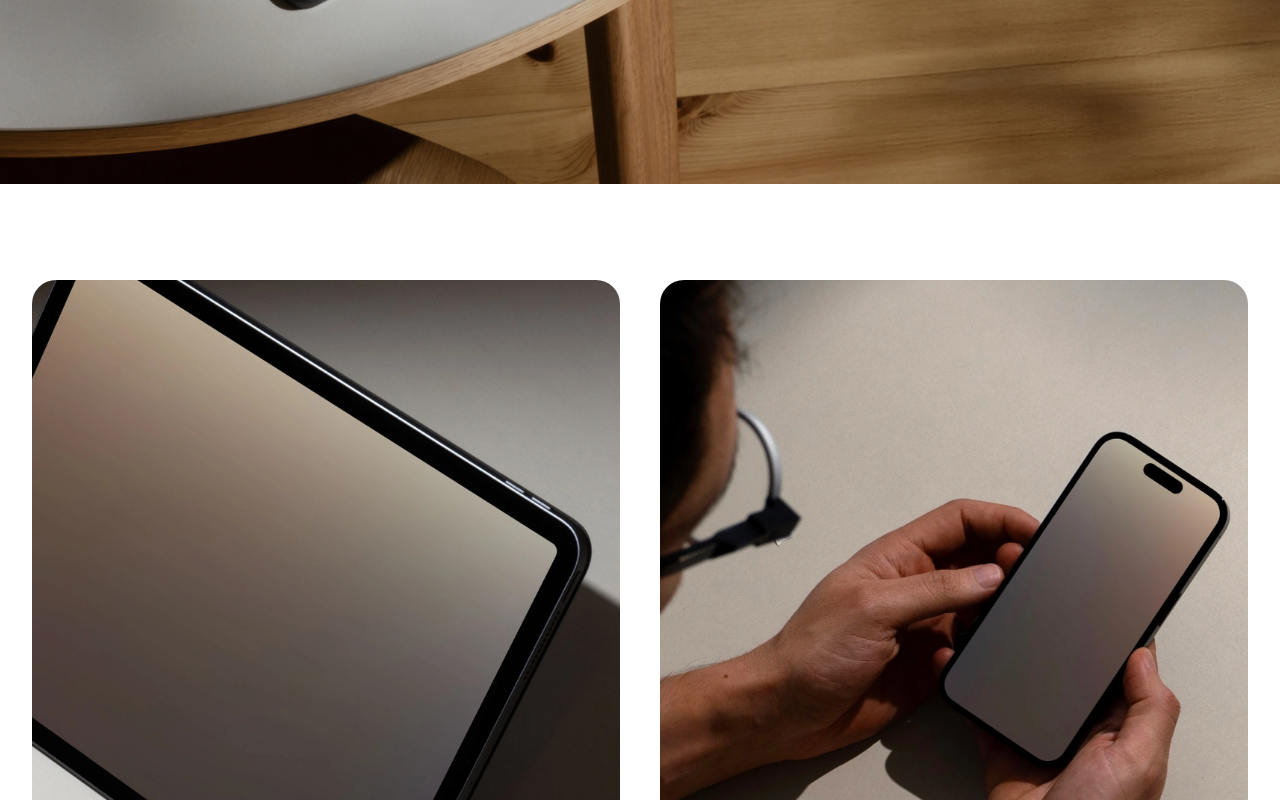
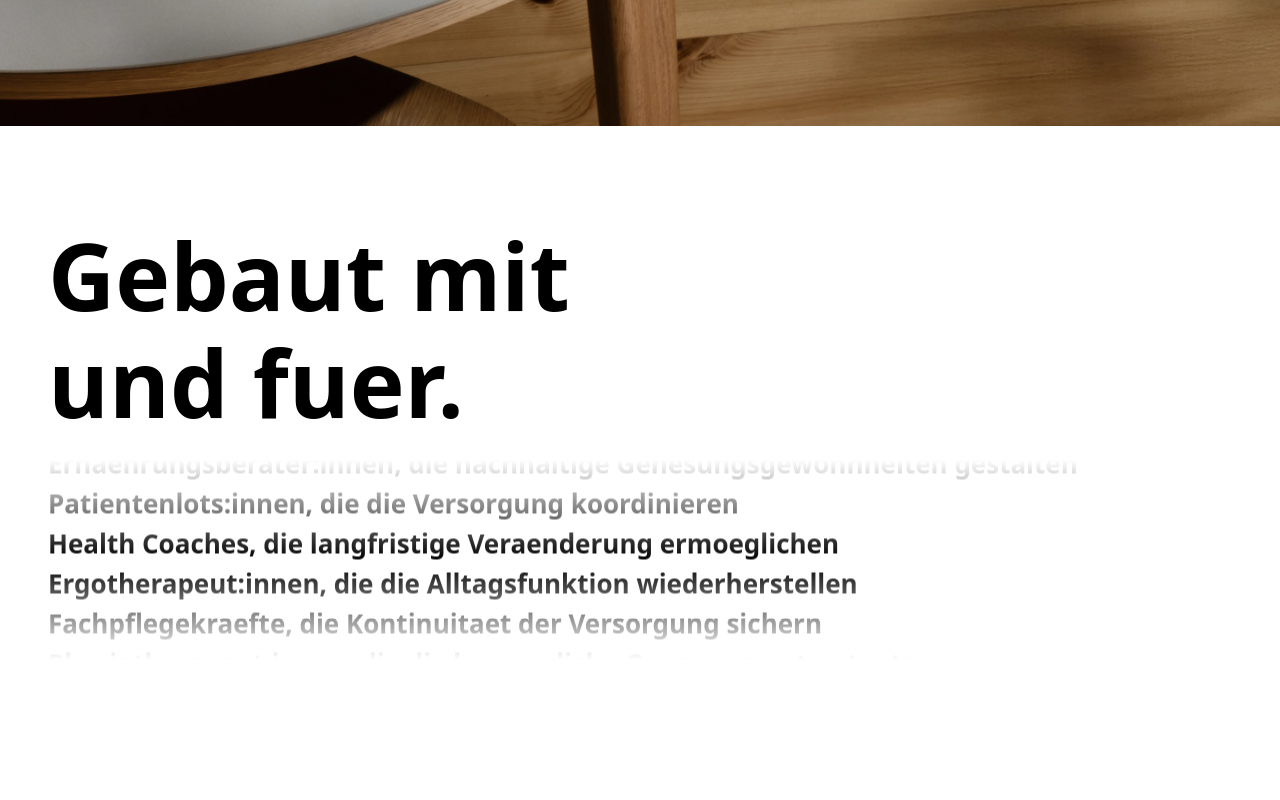
Before and after one commit to Ruby-Care/Website, a Next.js app: page /de/home in a window 1280 px wide. Shown: the part 1260-2060 px from the top of the page. Built offline with nearby package versions, Linux system fonts and the light colour scheme; no server answers; a web font is replaced by a local one.

Commit message:
added spinning section

```diff
--- /dev/null
+++ b/app/[locale]/home/components/BuiltWithAndFor/BuiltWithAndFor.module.css
@@ -0,0 +1,83 @@
+.section {
+  padding: var(--space-96) 0;
+  margin: 0 var(--space-32);
+
+  @media (max-width: 1140px) {
+    padding: var(--space-64) 0 var(--space-16);
+    margin: 0 var(--space-16);
+  }
+
+  .inner {
+    display: grid;
+    grid-template-columns: minmax(0, 1fr) minmax(0, 1fr);
+    gap: var(--space-48);
+    align-items: center;
+
+    @media (max-width: 1280px) {
+      grid-template-columns: 1fr;
+      padding: 0 var(--space-16);
+      gap: var(--space-24);
+    }
+  }
+
+  .column {
+    display: flex;
+    flex-direction: column;
+    gap: var(--space-16);
+  }
+
+  .title {
+    margin: 0;
+    color: var(--color-text);
+    text-wrap: balance;
+
+    @media (max-width: 1140px) {
+      br{
+        display: none;
+      }
+    }
+  }
+
+  .listFrame {
+    --item-height: 2.5rem;
+    height: calc(var(--item-height) * 5);
+    overflow: hidden;
+    position: relative;
+
+    @media (max-width: 960px) {
+      /* height: calc(var(--item-height) * 3); */
+      font-size: var(--space-16) !important;
+    }
+
+    .overlay{
+      height: auto;
+      top: 0;
+      left: 0;
+      right: 0;
+      bottom: 0;
+      position: absolute;
+      z-index: 10;
+      width: auto;
+      background:
+        linear-gradient(180deg,  rgba(255, 255, 255, 1) 0%, rgba(255, 255, 255, 0) 50%, #FFFFFF 100%);    }
+  }
+
+  .list {
+    display: flex;
+    flex-direction: column;
+    will-change: transform;
+  }
+
+  .item {
+    height: var(--item-height);
+    display: flex;
+    align-items: center;
+
+    @media (max-width: 960px) {
+      height: calc(var(--item-height) * 0.65);
+      font-size: var(--type-subtitle-size)
+
+    }
+  }
+
+}
--- /dev/null
+++ b/app/[locale]/home/components/BuiltWithAndFor/BuiltWithAndFor.tsx
@@ -0,0 +1,68 @@
+'use client';
+
+import { useMemo } from 'react';
+import type { CSSProperties } from 'react';
+import { motion, useReducedMotion } from 'motion/react';
+import { useTranslations } from 'next-intl';
+import styles from './BuiltWithAndFor.module.css';
+
+export function BuiltWithAndFor() {
+  const t = useTranslations('builtWithAndFor');
+  const shouldReduceMotion = useReducedMotion();
+  const items = useMemo(
+    () => [
+      t('items.physiotherapists'),
+      t('items.psychologists'),
+      t('items.nutritionists'),
+      t('items.patientNavigators'),
+      t('items.healthCoaches'),
+      t('items.occupationalTherapists'),
+      t('items.specialisedNurses'),
+    ],
+    [t]
+  );
+  const loopItems = [...items, ...items];
+
+  return (
+    <section className={styles.section} aria-labelledby="built-with-and-for-title">
+      <div className={`${styles.inner} container-md`}>
+        <div className={styles.column}>
+          <h2 id="built-with-and-for-title" className={`${styles.title} type-hero`}>
+            {t.rich('title', {
+              br: () => <br />,
+            })}
+          </h2>
+        </div>
+        <div className={styles.column}>
+          <div className={styles.listFrame} aria-live="polite">
+            <div className={styles.overlay}></div>
+            <motion.div
+              className={styles.list}
+              style={
+                {
+                  '--item-count': items.length,
+                } as CSSProperties
+              }
+              animate={
+                shouldReduceMotion
+                  ? { y: 0 }
+                  : { y: ['0%', '-50%'] }
+              }
+              transition={
+                shouldReduceMotion
+                  ? { duration: 0 }
+                  : { duration: 18, ease: 'linear', repeat: Infinity }
+              }
+            >
+              {loopItems.map((item, index) => (
+                <div key={`${item}-${index}`} className={`${styles.item} type-title`}>
+                  {item}
+                </div>
+              ))}
+            </motion.div>
+          </div>
+        </div>
+      </div>
+    </section>
+  );
+}
--- a/app/[locale]/home/components/HowWeHelp/HowWeHelp.module.css
+++ b/app/[locale]/home/components/HowWeHelp/HowWeHelp.module.css
@@ -1,8 +1,10 @@
 .section {
   padding: var(--space-128) 0 var(--space-128);
+  margin: 0 var(--space-32);
 
   @media (max-width: 960px) {
     padding: var(--space-40) 0 var(--space-16);
+    margin: 0;;
   }
 }
 
--- a/app/[locale]/home/components/WhatYouGet/WhatYouGet.module.css
+++ b/app/[locale]/home/components/WhatYouGet/WhatYouGet.module.css
@@ -1,7 +1,8 @@
 .section {
-  padding: var(--space-96) 0 0 0;
+  padding: var(--space-64) 0 0 0;
 
   @media (max-width: 960px) {
+    padding-top: var(--space-40);
     padding-bottom: var(--space-12);
   }
 }
@@ -36,7 +37,7 @@
   min-height: 740px;
   padding: var(--space-40);
 
-  @media (max-width: 780px) {
+  @media (max-width: 960px) {
     padding: var(--space-64) var(--space-16);
     gap: var(--space-24);
   }
--- a/app/[locale]/home/page.tsx
+++ b/app/[locale]/home/page.tsx
@@ -7,6 +7,7 @@ import { Footer } from '@/components/Footer';
 import { Mission } from './components/Mission/Mission';
 import { HowWeHelp } from './components/HowWeHelp/HowWeHelp';
 import { WhatYouGet } from './components/WhatYouGet/WhatYouGet';
+import { BuiltWithAndFor } from './components/BuiltWithAndFor/BuiltWithAndFor';
 import styles from './page.module.css';
 
 export async function generateMetadata({
@@ -56,6 +57,7 @@ export default function HomePage() {
         </div>
         <Image src="/img/hero-bg.webp" alt="Product demo" className={styles.heroImage} width={1444} height={860} />
       </div>
+      <BuiltWithAndFor />
       <WhatYouGet />
       <HowWeHelp />
       <Mission />
--- a/app/typography.css
+++ b/app/typography.css
@@ -14,6 +14,7 @@
 
   --type-hero-size: clamp(3rem, 6vw + 1rem, 6rem);
   --type-hero-weight: 800;
+  --hero-line-height: 1.15;
 
   --type-display-size: clamp(2.5rem, 3vw + 1rem, 3rem);
   --type-display-weight: 700;
@@ -49,6 +50,7 @@
   font-family: var(--font-family);
   font-size: var(--type-hero-size);
   font-weight: var(--type-hero-weight);
+  line-height: var(--hero-line-height);
 }
 
 .type-display {
--- a/messages/de.json
+++ b/messages/de.json
@@ -160,6 +160,18 @@
       "closeLabel": "Schliessen"
     }
   },
+  "builtWithAndFor": {
+    "title": "Gebaut mit<br></br>und fuer.",
+    "items": {
+      "physiotherapists": "Physiotherapeut:innen, die die koerperliche Genesung unterstuetzen",
+      "psychologists": "Psycholog:innen, die emotionales Wohlbefinden begleiten",
+      "nutritionists": "Ernaehrungsberater:innen, die nachhaltige Genesungsgewohnheiten gestalten",
+      "patientNavigators": "Patientenlots:innen, die die Versorgung koordinieren",
+      "healthCoaches": "Health Coaches, die langfristige Veraenderung ermoeglichen",
+      "occupationalTherapists": "Ergotherapeut:innen, die die Alltagsfunktion wiederherstellen",
+      "specialisedNurses": "Fachpflegekraefte, die Kontinuitaet der Versorgung sichern"
+    }
+  },
   "seo": {
     "siteName": "Ruby",
     "defaultTitle": "Ruby",
--- a/messages/en.json
+++ b/messages/en.json
@@ -160,6 +160,18 @@
       "closeLabel": "Close"
     }
   },
+  "builtWithAndFor": {
+    "title": "Built with,<br></br>and for.",
+    "items": {
+      "physiotherapists": "Physiotherapists supporting physical recovery",
+      "psychologists": "Psychologists guiding emotional well-being",
+      "nutritionists": "Nutritionists shaping sustainable recovery habits",
+      "patientNavigators": "Patient Navigators coordinating care",
+      "healthCoaches": "Health Coaches enabling long-term change",
+      "occupationalTherapists": "Occupational Therapists restoring daily function",
+      "specialisedNurses": "Specialised Nurses providing continuity of care"
+    }
+  },
   "seo": {
     "siteName": "Ruby",
     "defaultTitle": "Ruby",
--- a/messages/pl.json
+++ b/messages/pl.json
@@ -160,6 +160,18 @@
       "closeLabel": "Zamknij"
     }
   },
+  "builtWithAndFor": {
+    "title": "Stworzone z<br></br>i dla.",
+    "items": {
+      "physiotherapists": "Fizjoterapeuci wspierający powrót sprawności",
+      "psychologists": "Psychologowie wspierający dobrostan emocjonalny",
+      "nutritionists": "Dietetycy kształtujący trwałe nawyki rekonwalescencji",
+      "patientNavigators": "Nawigatorzy pacjenta koordynujący opiekę",
+      "healthCoaches": "Trenerzy zdrowia umożliwiający długofalową zmianę",
+      "occupationalTherapists": "Terapeuci zajęciowi przywracający sprawność w codzienności",
+      "specialisedNurses": "Pielęgniarki specjalistyczne zapewniające ciągłość opieki"
+    }
+  },
   "seo": {
     "siteName": "Ruby",
     "defaultTitle": "Ruby",
```
